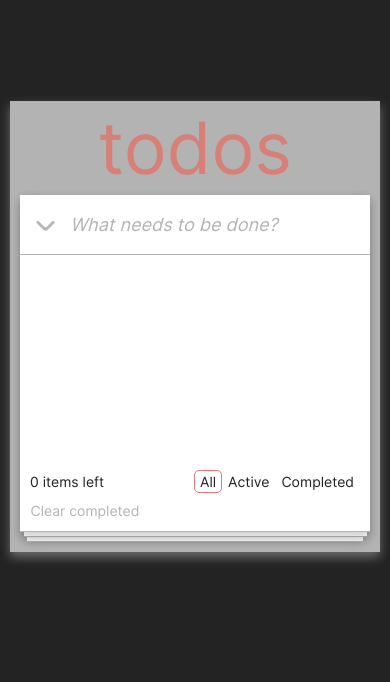
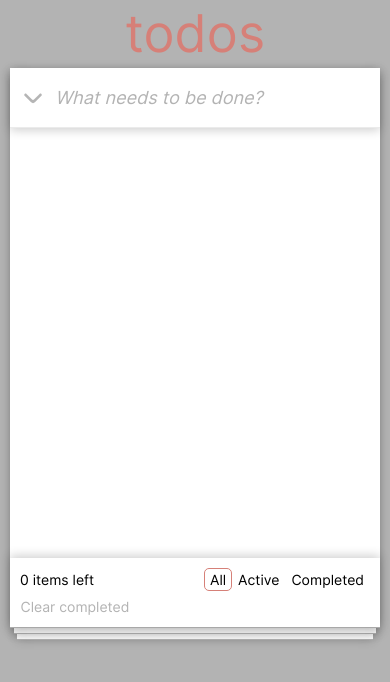
Before and after one commit to Andryuha-Nikolaev/todo-list, a React (Create React App) app: page / in a window 390 px wide. Shown: the top 682 px of the page. Built offline with nearby package versions, Linux system fonts and the light colour scheme.

Commit message:
#fix #style - mobile

```diff
--- a/public/index.html
+++ b/public/index.html
@@ -3,8 +3,10 @@
   <head>
     <meta charset="utf-8" />
     <link rel="icon" href="%PUBLIC_URL%/favicon.png" />
-    <meta name="viewport" content="width=device-width, initial-scale=1, maximum-scale=1" />
-    <meta name="theme-color" content="#232323" />
+    <meta
+      name="viewport"
+      content="width=device-width, initial-scale=1, maximum-scale=1, user-scalable=0" />
+    <meta name="theme-color" content="#b3b3b3" />
     <meta name="description" content="Web site created using create-react-app" />
 
     <link rel="apple-touch-icon" href="%PUBLIC_URL%/favicon.png" />
--- a/src/components/todo/TodoBlock/TodoBlock.module.scss
+++ b/src/components/todo/TodoBlock/TodoBlock.module.scss
@@ -1,11 +1,12 @@
 @import '../../../scss/variables';
 
 .block {
-  // display: flex;
-  // align-items: center;
+  display: flex;
+  align-items: center;
   justify-content: center;
+  min-height: 100vh;
   min-height: 100dvh;
-  padding: 12vh 10px 30px;
+  // padding: 12vh 10px 30px;
 }
 
 .wrap {
@@ -14,13 +15,23 @@
   padding: 0 10px 20px;
   width: 100%;
   max-width: 500px;
-  box-shadow: rgba(255, 255, 255, 0.35) 0px 5px 10px;
+  box-shadow: rgba(255, 255, 255, 0.5) 0 0 15px;
+  min-height: 100vh;
+  min-height: 100dvh;
+
+  @media screen and (min-width: $mobile) {
+    min-height: unset;
+  }
 }
 
 .title {
-  font-size: 72px;
+  font-size: 52px;
   line-height: 1.3;
   font-weight: 400;
   color: $brown;
   text-align: center;
+
+  @media screen and (min-width: $mobile) {
+    font-size: 66px;
+  }
 }
--- a/src/components/todo/TodoForm/TodoForm.module.scss
+++ b/src/components/todo/TodoForm/TodoForm.module.scss
@@ -3,7 +3,8 @@
 .form {
   height: 60px;
   display: flex;
-  border-bottom: 1px solid $gray;
+  border-bottom: 1px solid $light-gray;
+  box-shadow: rgba(0, 0, 0, 0.2) 0 2px 10px;
 }
 
 .btn {
@@ -22,12 +23,12 @@
 }
 
 .img {
-  width: 50px;
+  width: 45px;
   height: 100%;
   background-image: url('../../../assets/img/todo-submit-btn-img.svg');
   background-position: center;
   background-repeat: no-repeat;
-  background-size: 65%;
+  background-size: 70%;
 }
 
 .input {
--- a/src/components/todo/TodoItem/TodoItem.module.scss
+++ b/src/components/todo/TodoItem/TodoItem.module.scss
@@ -1,14 +1,14 @@
 @import '../../../scss/variables';
 
 .item {
-  border-bottom: 1px solid $gray;
+  border-bottom: 1px solid $light-gray;
   display: flex;
   align-items: center;
-  padding: 12px 10px 12px 0;
+  padding: 10px 10px 12px 0;
 }
 
 .text {
-  font-size: 18px;
+  font-size: 16px;
   line-height: 1.2;
   word-wrap: break-word;
   width: calc(100% - 50px);
@@ -21,8 +21,8 @@
 
 .icon {
   align-self: flex-start;
-  width: 30px;
-  height: 30px;
+  width: 25px;
+  height: 25px;
   border-radius: 50%;
   border: 1px solid $gray;
   flex-shrink: 0;
--- a/src/components/todo/TodoList/TodoList.module.scss
+++ b/src/components/todo/TodoList/TodoList.module.scss
@@ -11,7 +11,6 @@
   border-bottom: 1px solid $gray;
   // padding: 0 10px;
 
-  min-height: 40vh;
   display: flex;
   flex-direction: column;
 }
@@ -24,7 +23,7 @@
   height: 100%;
   left: 0;
   right: 0;
-  top: 5px;
+  top: 6px;
   background-color: $white;
   box-shadow: rgba(0, 0, 0, 0.2) 0 0 10px;
   border-bottom: 1px solid $gray;
@@ -38,7 +37,7 @@
   height: 100%;
   left: 0;
   right: 0;
-  top: 10px;
+  top: 12px;
   background-color: $white;
   box-shadow: rgba(0, 0, 0, 0.2) 0 0 10px;
   border-bottom: 1px solid $gray;
@@ -49,13 +48,37 @@
   flex-direction: column;
   // gap: 10px;
   flex-grow: 1;
+
+  height: 51vh;
+  overflow: auto;
+
+  scrollbar-width: thin;
+  scrollbar-color: $brown transparent;
+
+  /* для Chrome/Edge/Safari */
+  &::-webkit-scrollbar {
+    height: 10px;
+    width: 10px;
+  }
+  &::-webkit-scrollbar-track {
+    background: transparent;
+    // border-radius: 5px;
+  }
+  &::-webkit-scrollbar-thumb {
+    background-color: $brown;
+  }
+
+  @media screen and (min-width: $mobile) {
+    height: 52vh;
+  }
 }
 
 .bottom-wrap {
+  box-shadow: rgba(0, 0, 0, 0.2) 0 -2px 10px;
   display: flex;
   justify-content: space-between;
   padding: 10px;
   align-items: center;
   flex-wrap: wrap;
-  gap: 7px;
+  gap: 5px;
 }
--- a/src/scss/_variables.scss
+++ b/src/scss/_variables.scss
@@ -1,7 +1,10 @@
-$black: #232323;
+$black: #000;
 $white: #fff;
 $brown: #d68078;
 $gray: #b3b3b3;
+$light-gray: #ebebeb;
 $background: #b3b3b3;
+$background-black: #101010;
+$duration: 0.15s;
 
-$duration: 0.15s;
+$mobile: 576px;
--- a/src/scss/libs/_normalize.scss
+++ b/src/scss/libs/_normalize.scss
@@ -16,7 +16,12 @@ body {
   -moz-osx-font-smoothing: grayscale;
   -webkit-font-smoothing: antialiased;
   color: $black;
-  background-color: $black;
+  background-color: $background-black;
+  position: fixed;
+  left: 0;
+  top: 0;
+  right: 0;
+  bottom: 0;
 }
 
 a,
```
